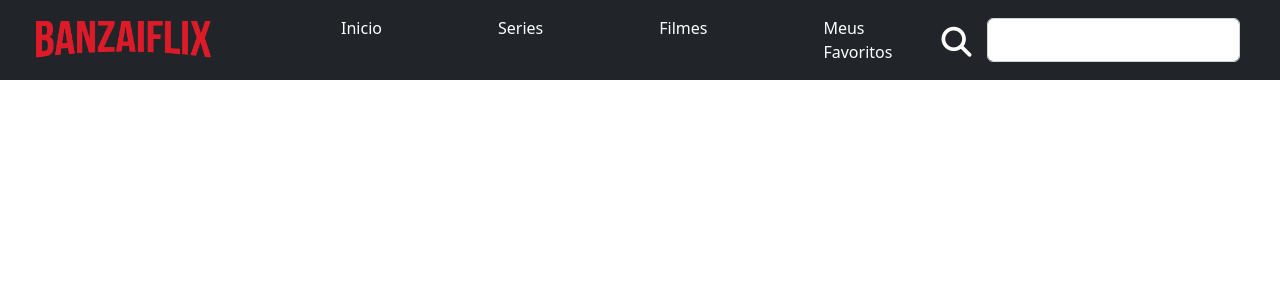
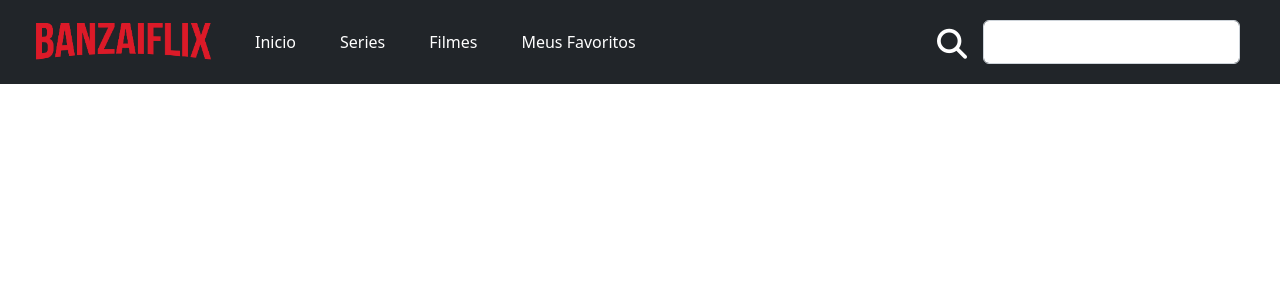
Before and after one commit to carlosruan12307/banzaiflix, a React (Create React App) app in the folder FrontBanzaiflix/: page / in a window 1280 px wide. Shown: the top 300 px of the page. Built offline with nearby package versions, Linux system fonts and the light colour scheme.

Commit message:
navbar pronta, adicionado alguns detalhes de responsividade - em desenvolvimento

```diff
--- a/FrontBanzaiflix/src/components/Header.js
+++ b/FrontBanzaiflix/src/components/Header.js
@@ -10,14 +10,20 @@ function Header() {
     $("#" + e.target.id).css("color", "red");
   };
   return (
-    <nav className="navbar navbar-expand  navbar-dark bg-dark">
+    <nav className="navbar navbar-expand-sm ts navbar-dark bg-dark">
       <div className="navbar-brand">
         <a href="/">
-          {" "}
           <img className="logo" src={flix}></img>
         </a>
       </div>
-      <div className="navbar-nav">
+      <button
+        className="navbar-toggler sandwitch"
+        data-bs-toggle="collapse"
+        data-bs-target="#nav"
+      >
+        <span className="navbar-toggler-icon"></span>
+      </button>
+      <ul id="nav" className="navbar-nav navbar-collapse collapse">
         <li className="nav-item ">
           <a id="a1" onClick={clickLink} href="#" className="nav-link">
             Inicio
@@ -38,11 +44,11 @@ function Header() {
             Meus Favoritos
           </a>
         </li>
-      </div>
-      <div className="d-flex ms-auto search">
-        <button class="mt-2 text-white input-group-item fa-solid fa-magnifying-glass fa-search"></button>
-        <input className="form-control"></input>
-      </div>
+        <div className=" ms-auto search">
+          <button class="mt-2 text-white input-group-item fa-solid fa-magnifying-glass fa-search"></button>
+          <input className="form-control"></input>
+        </div>
+      </ul>
     </nav>
   );
 }
--- a/FrontBanzaiflix/src/css/App.css
+++ b/FrontBanzaiflix/src/css/App.css
@@ -13,12 +13,14 @@
 
 .search {
   margin-right: 40px;
+  position: static;
+  display: flex;
 }
 
 .navbar-nav a {
   position: relative;
   color: white;
-  margin-left: 100px;
+  margin: 14px;
   z-index: 2;
 }
 .navbar-nav a:before {
@@ -39,5 +41,15 @@
   transform: scaleX(1);
   transform-origin: bottom left;
 }
-.navbar-nav a:hover {
+
+@media screen and (max-width: 730px) {
+  .search {
+    display: none;
+  }
 }
+
+@media screen and (max-width: 300px) {
+  .sandwitch {
+    margin: auto;
+  }
+}
```
